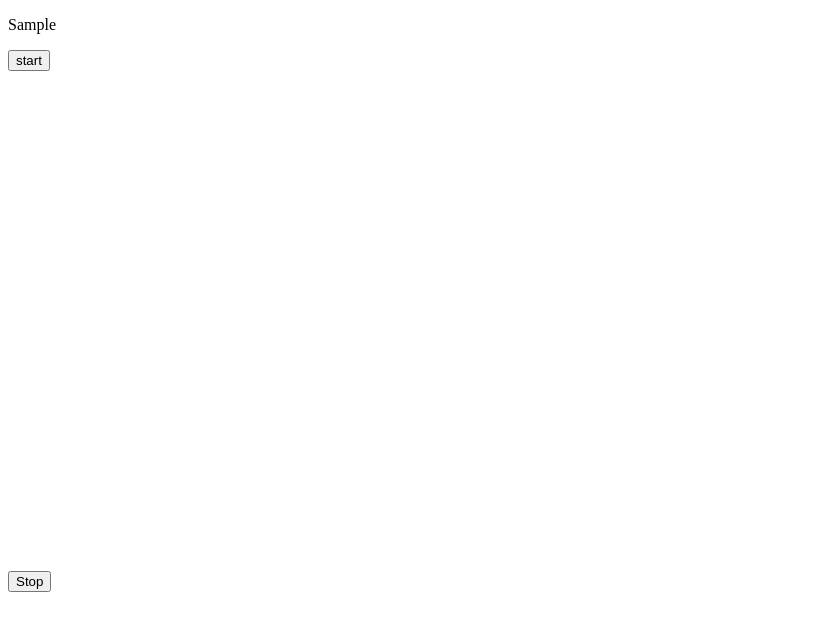
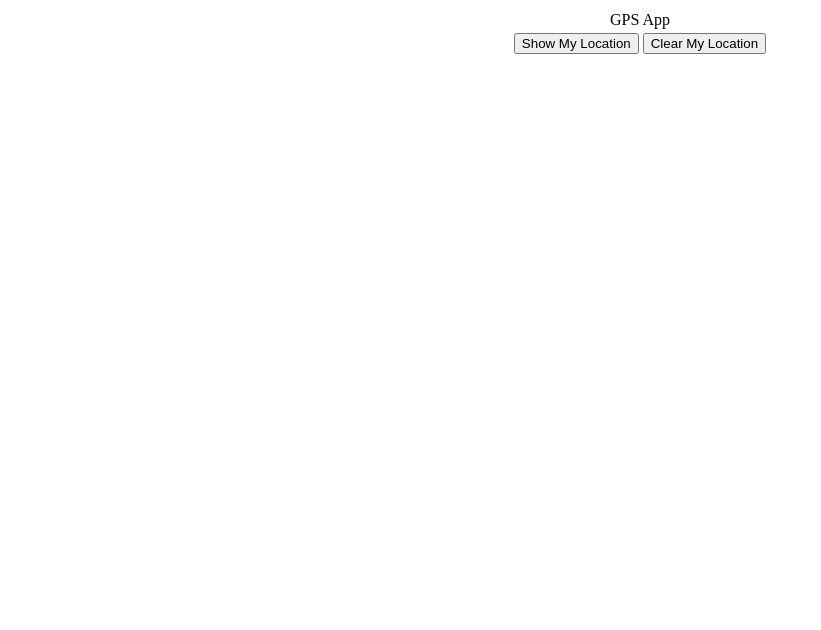
Before and after one commit to MSITstudent/SillySimple, a plain HTML site: page index.html in a window 1280 px wide. Shown: the whole page, without its empty margins (0-821 px from the left). Drawn offline with Linux system fonts and the light colour scheme; some packages are replaced by stand-ins of ours.

Commit message:
Update index.html

```diff
--- a/index.html
+++ b/index.html
@@ -4,10 +4,10 @@
 <title>Sample Map</title>
 <style>
 #mapdiv {
-    margin: 0;
+    margin: 10;
     padding: 0;
-    width: 500px;
-    height: 500px;
+    width: 470px;
+    height: 250px;
 }
 </style>
 
@@ -15,13 +15,14 @@
 <script>
     var watchId = null;
     function geoloc() {
+
     if (navigator.geolocation) {
         var optn = {
                 enableHighAccuracy : true,
                 timeout : Infinity,
                 maximumAge : 0
         };
-    watchId = navigator.geolocation.watchPosition(showPosition, showError, optn);
+    watchId = navigator.geolocation.getCurrentPosition(showPosition, showError, optn);
     } else {
             alert('Geolocation is not supported in your browser');
     }
@@ -35,6 +36,7 @@ function showPosition(position) {
             mapTypeId : google.maps.MapTypeId.ROADMAP
         };
         var mapObj = document.getElementById('mapdiv');
+        mapObj.style.display='visible';
         var googleMap = new google.maps.Map(mapObj, mapOptions);
         var markerOpt = {
             map : googleMap,
@@ -66,12 +68,12 @@ function showPosition(position) {
             });
             }
 
-            function stopWatch() {
-                if (watchId) {
-                    navigator.geolocation.clearWatch(watchId);
-                    watchId = null;
 
-                }
+function stopWatch() {
+
+ var elem= document.getElementById('mapdiv');
+ elem.innerHTML = "As requested, location data cleared"
+
             }
 
         function showError(error) {
@@ -95,12 +97,17 @@ function showPosition(position) {
 
     </head>
     <body>
-	<p> Sample </p>
-	<button onclick="geoloc()"> start </button>
-        <p id = 'mapdiv'></p>
+        <table align="center">
+          <tr>
+            <td colspan="2" align="center"> GPS App</td>
+          </tr>
+          <tr>
+       	     <td><button onclick="geoloc()"> Show My Location  </button></td>
+             <td><button onclick="stopWatch()" > Clear My Location </button></td>
+           </tr>
+           </table>
 
-        <button onclick="stopWatch()">
-            Stop
-        </button>
+              <div><p id = 'mapdiv' align="center"></p></div>
+
     </body>
 </html>
```
